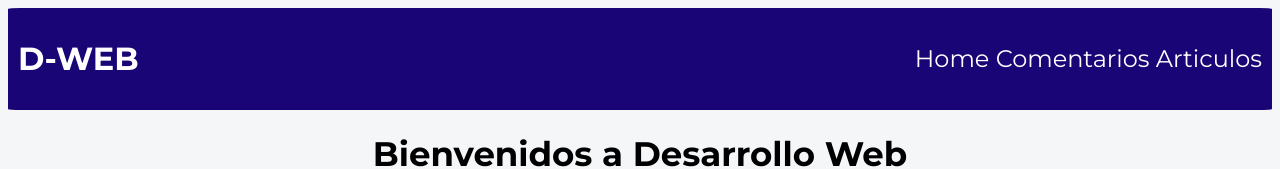
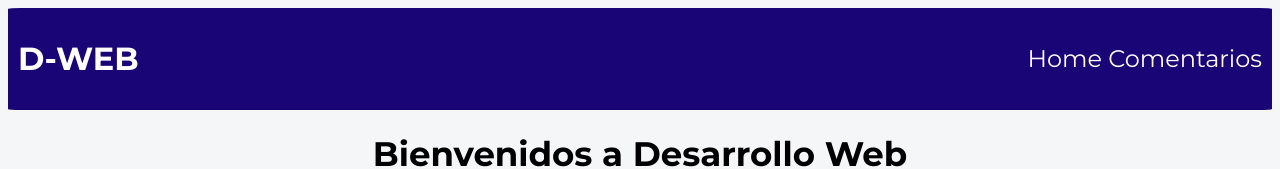
Before and after one commit to Henry-Tercero-MH/PaginaWebBasica, a plain HTML site: page index.html in a window 1280 px wide. Shown: the top 169 px of the page. Drawn offline with Linux system fonts and the light colour scheme.

Commit message:
se corrijio el navbar

```diff
--- a/index.html
+++ b/index.html
@@ -18,7 +18,7 @@
         <nav class="navbar">
             <a href="#herramientas">Home</a>
             <a href="#lista">Comentarios</a>
-            <a href="#articulos">Articulos</a>
+
         </nav>
     </header>
     <main>
```
